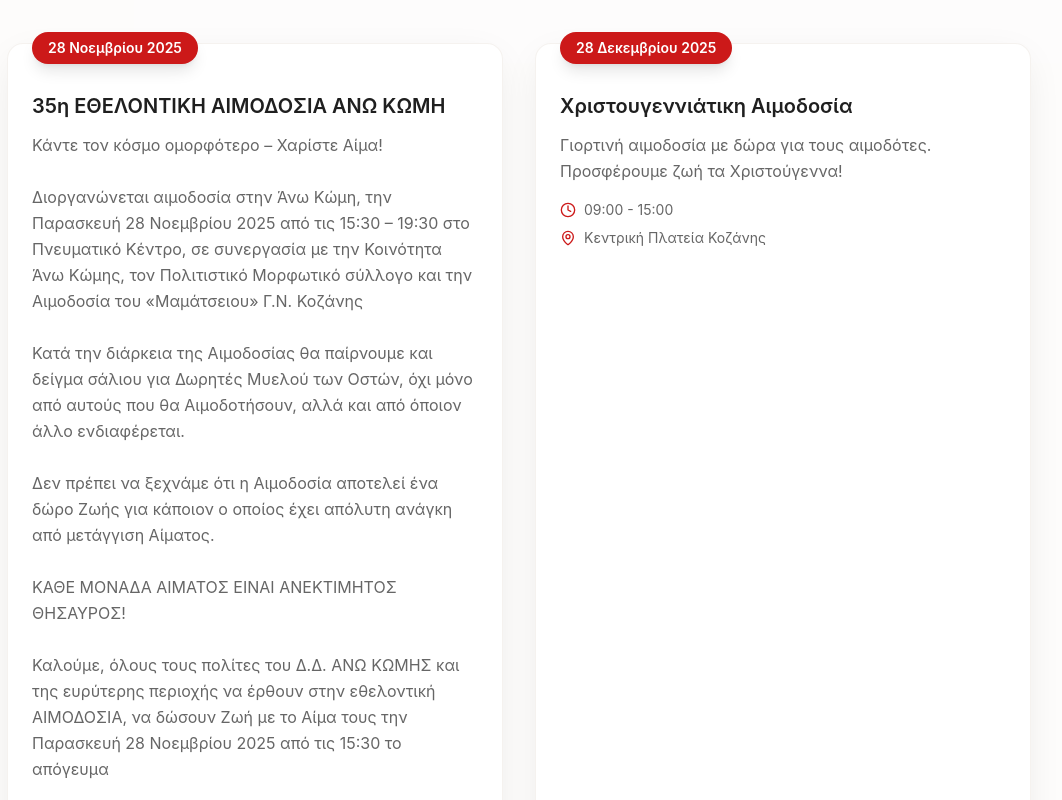
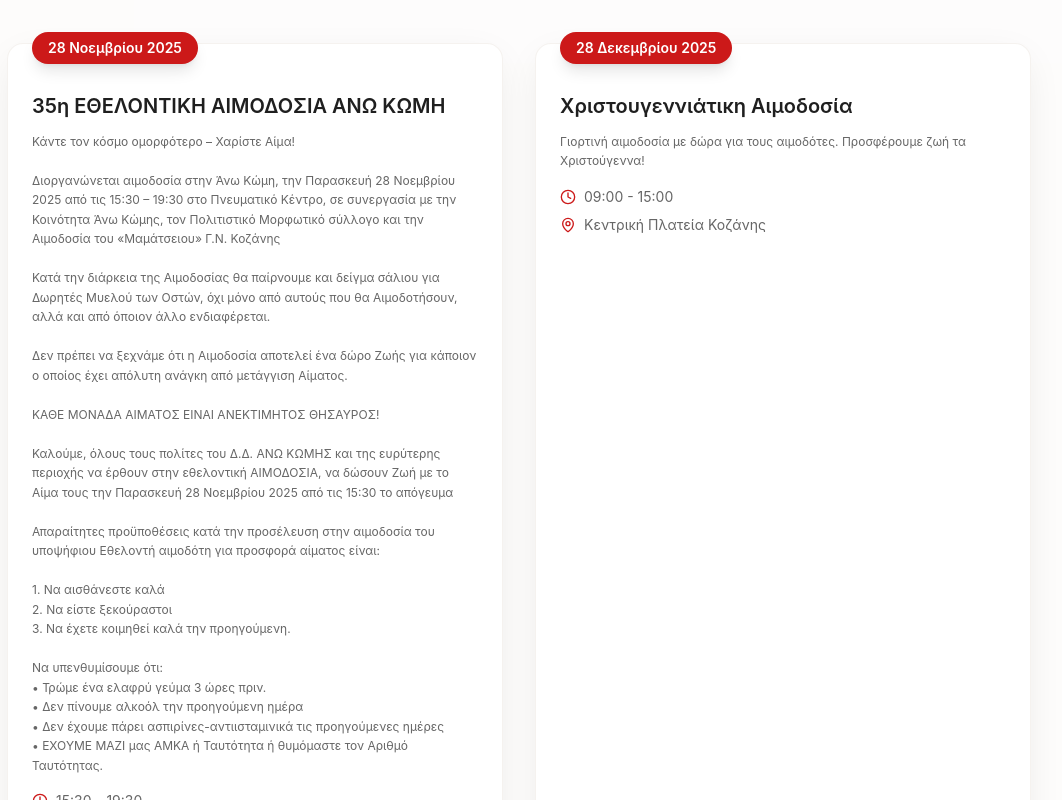
Before and after one commit to yelenastefnd/gefyrazwis, a React (Vite) app: page / in a window 1280 px wide. Shown: the part 3240-4040 px from the top of the page, without its empty margins (121-1183 px from the left). Built offline with nearby package versions, Linux system fonts and the light colour scheme; the HTML template or start-up script is replaced by a standard one.

Commit message:
Visual edit in Lovable
Edited UI in Lovable

```diff
--- a/src/components/EventsSection.tsx
+++ b/src/components/EventsSection.tsx
@@ -58,7 +58,7 @@ const EventsSection = () => {
                   {event.title}
                 </h3>
 
-                <p className="text-muted-foreground mb-4 leading-relaxed whitespace-pre-line">
+                <p className="text-muted-foreground mb-4 leading-relaxed whitespace-pre-line text-xs">
                   {event.description}
                 </p>
 
```
